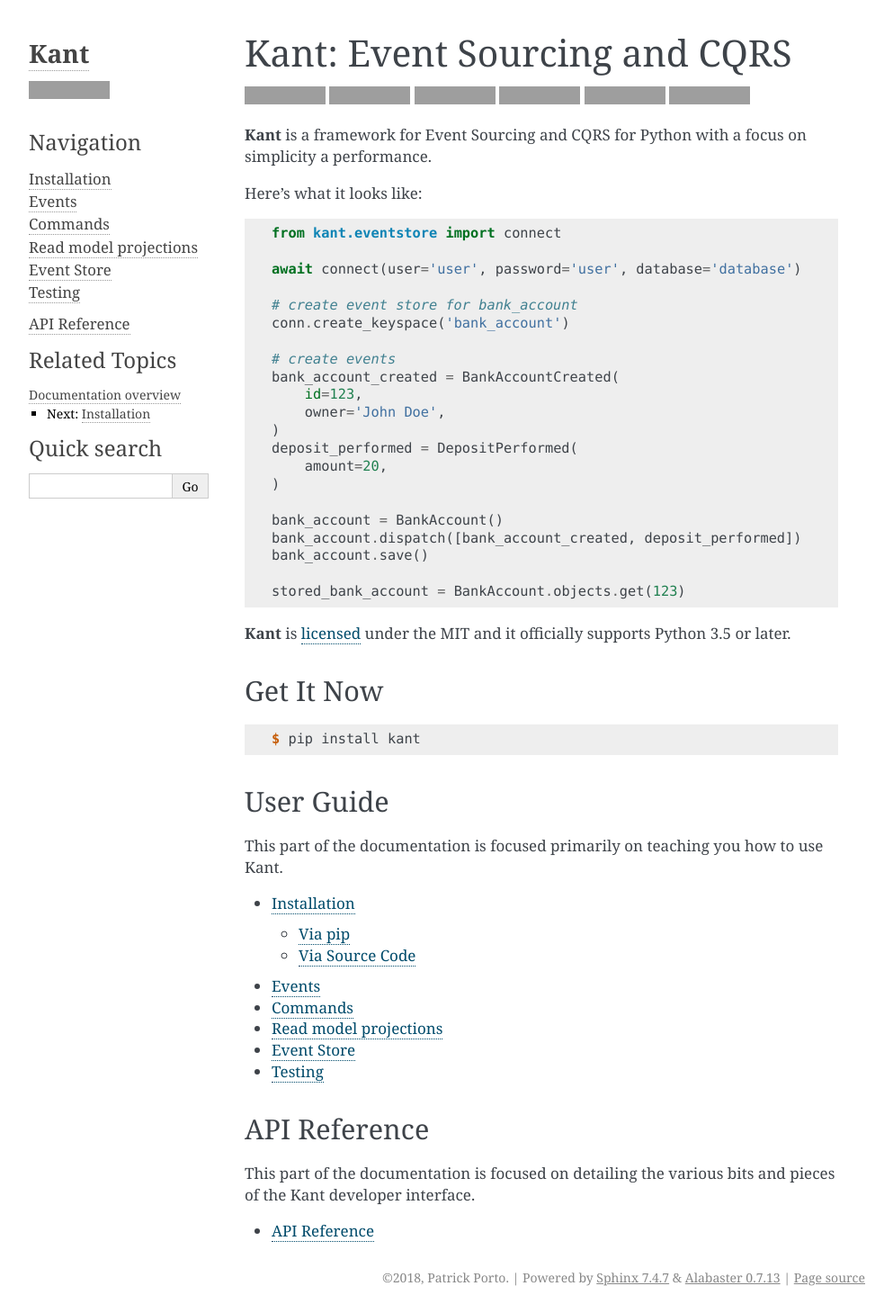
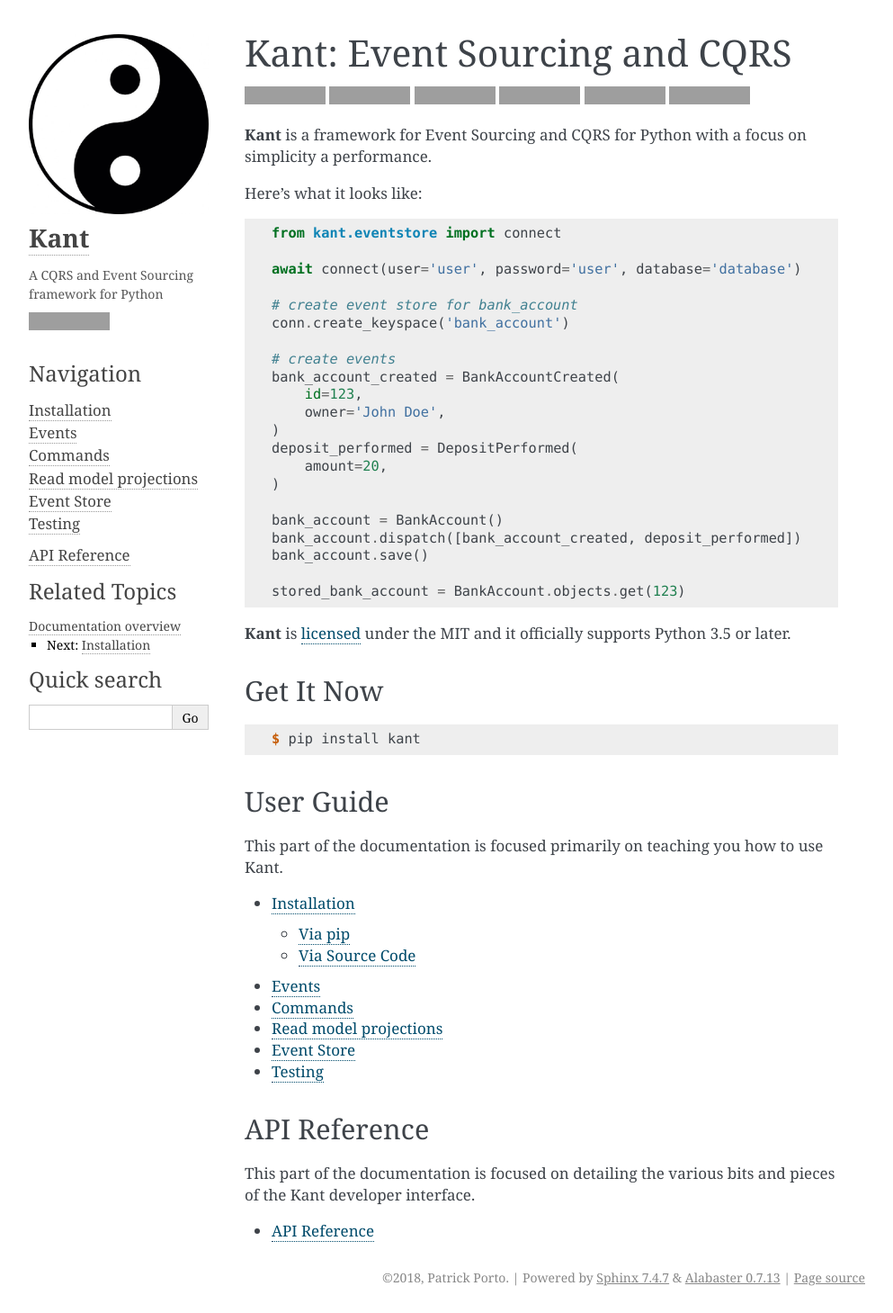
Before and after one commit to patrickporto/kant, a Sphinx documentation site: the page built from docs/index.rst, in a window 1280 px wide, cut to the strip 0-1459 px from the top of the page. Shown: the whole strip at 90% size, without its empty margins (148-1141 px from the left). Built offline with Sphinx 7.4.7, drawn with Linux system fonts in a browser that asks for light colours; formulas are drawn with MathJax 3; grey boxes are pictures that could not be loaded.

Commit message:
Add Kant logo

```diff
--- a/docs/conf.py
+++ b/docs/conf.py
@@ -113,6 +113,9 @@
 
 html_theme_options = {
     'show_related': True,
+    'logo': 'logo.jpg',
+    'logo_name': True,
+    'description': 'A CQRS and Event Sourcing framework for Python',
     'github_user': 'patrickporto',
     'github_repo': 'kant',
 }
```
Also changed, not shown: docs/_static/logo.jpg (added).
